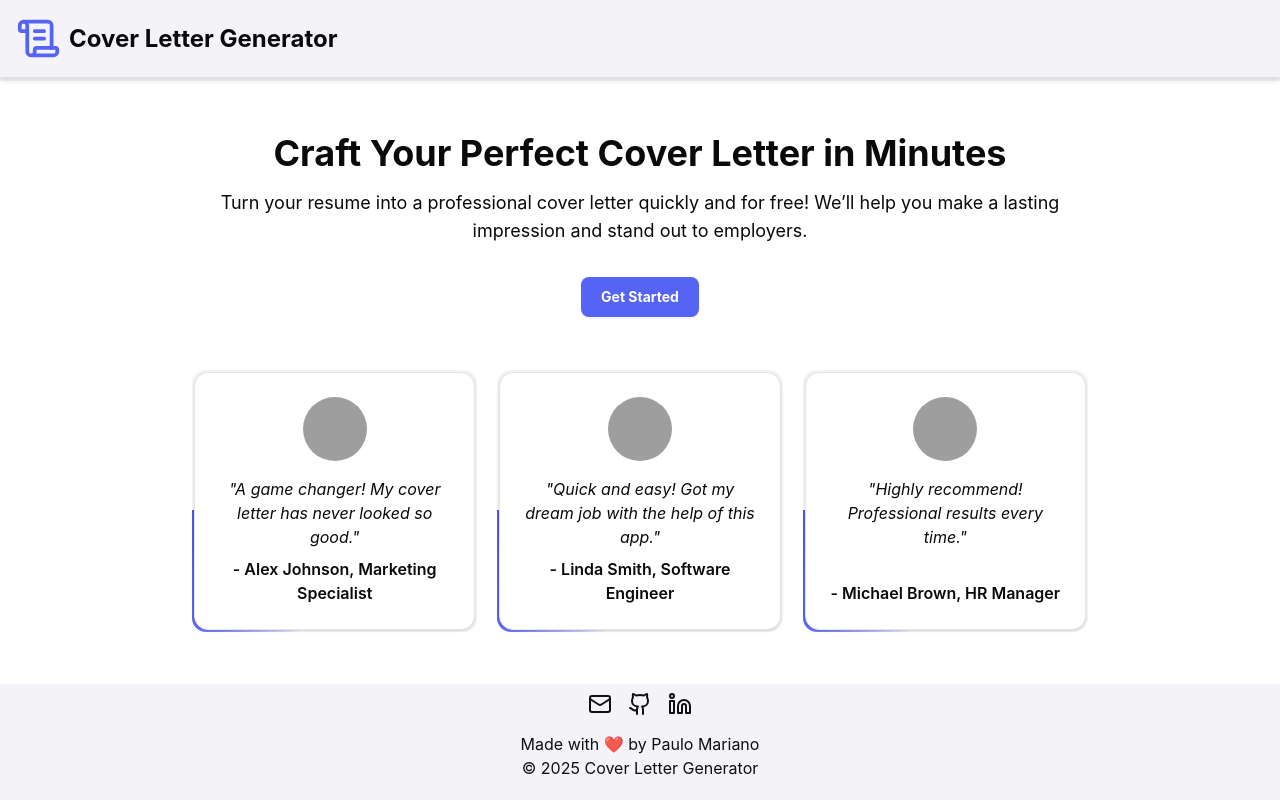
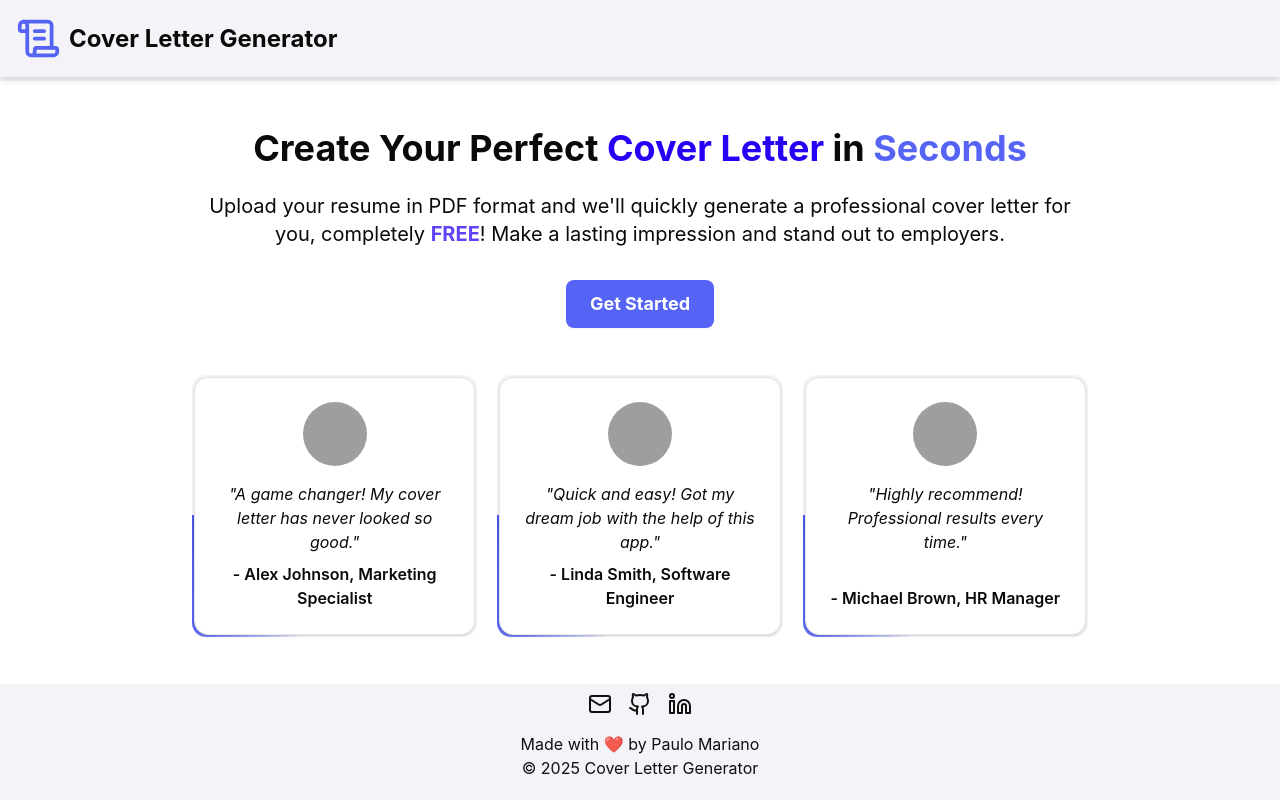
Before and after one commit to paulomarian0/cover-letter-generator, a React (Vite) app: page / in a window 1280 px wide. Built offline with nearby package versions, Linux system fonts and the light colour scheme; grey boxes are pictures that could not be loaded.

Commit message:
feat: add new color

```diff
--- a/src/components/LandingPage.tsx
+++ b/src/components/LandingPage.tsx
@@ -41,11 +41,17 @@ const LandingPage = () => {
 
 			<main className="flex flex-col items-center justify-evenly flex-grow bg-white">
 				<div className="flex flex-col items-center w-full max-w-4xl animate-fade-slide-up">
-					<h1 className="text-4xl font-bold mb-4 text-center">Craft Your Perfect Cover Letter in Minutes</h1>
+					<h1 className="text-4xl font-bold mb-4 text-center">
+						Create Your Perfect <span className="text-[#2500f5] font-bold">Cover Letter </span>
+						in <span className="text-[#5664f5] font-bold">Seconds</span>
+					</h1>
 
-					<p className="text-lg mb-8 text-center">Turn your resume into a professional cover letter quickly and for free! We’ll help you make a lasting impression and stand out to employers.</p>
+					<p className="text-xl mb-8 mt-2 text-center">
+						Upload your resume in PDF format and we'll quickly generate a professional cover letter for you, completely <span className="text-[#2500f5] font-bold text-xl animate-pulse">FREE</span>!
+						Make a lasting impression and stand out to employers.
+					</p>
 
-					<Button variant="default" className="p-5 bg-[#5664f5] hover:bg-[#4b55e8] cursor-pointer text-white font-bold">
+					<Button variant="default" className="p-6 bg-[#5664f5] hover:bg-[#4b55e8] cursor-pointer text-lg text-white font-bold">
 						Get Started
 					</Button>
 				</div>
--- a/src/index.css
+++ b/src/index.css
@@ -118,10 +118,22 @@
   --animate-add-shadow: add-shadow 1.5s ease-in-out forwards;
   --animate-rotate-border: rotate-border 1.5s linear infinite;
   --animate-rotate-border: border-rotate 3s linear infinite;
+  --animate-fade-slide-up: fade-slide-up 1.5s ease-out forwards;
 
   @keyframes border-rotate {
     to {
       --border-angle: 360deg;
+    }
+  }
+
+  @keyframes fade-slide-up {
+    0% {
+      opacity: 0;
+      transform: translateY(12px);
+    },
+    100% {
+      opacity: 1;
+      transform: translateY(0);
     }
   }
 
```
